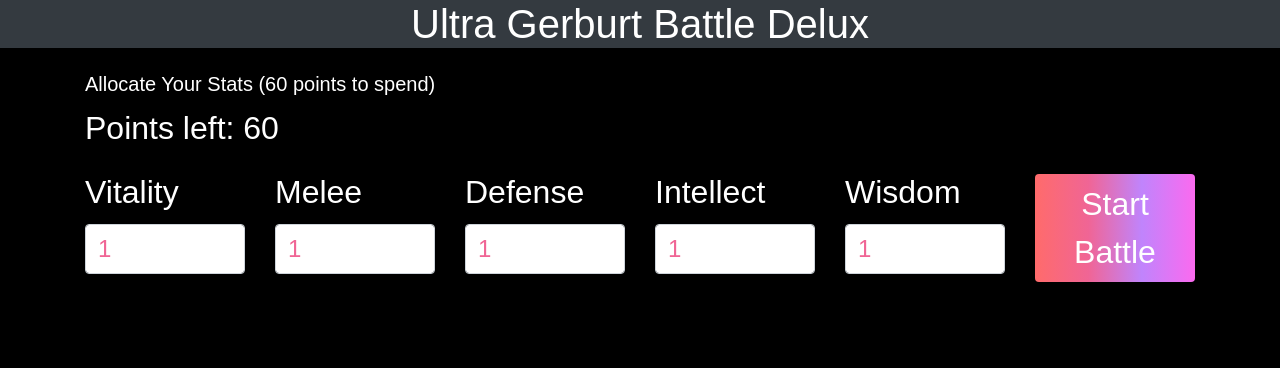
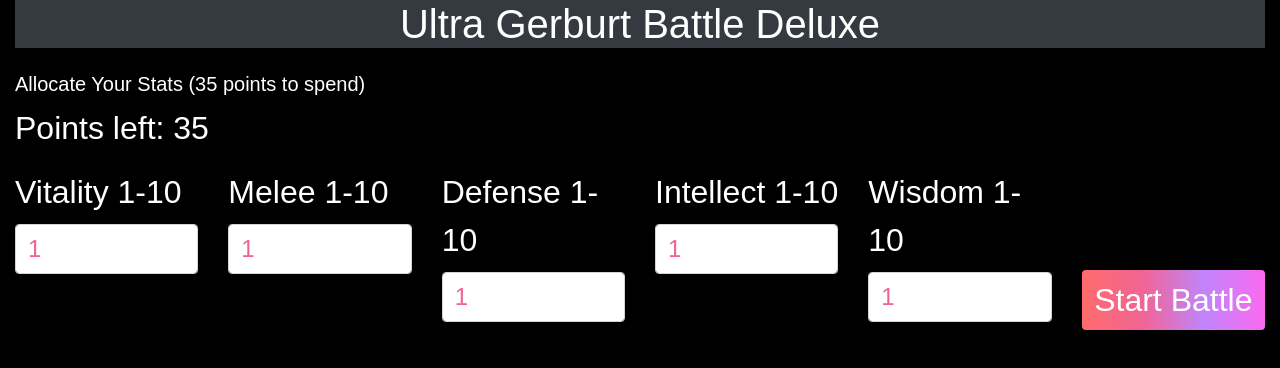
Before and after one commit to EdoubleU/Gerburt-JS-RPG-Battle, a plain HTML site: page index.html in a window 1280 px wide. Drawn offline with nearby package versions, Linux system fonts and the light colour scheme; a web font is replaced by a local one.

Commit message:
Update index.html

```diff
--- a/index.html
+++ b/index.html
@@ -16,6 +16,9 @@
       font-size: 2rem;
       font-weight: 400;
       font-style: normal;
+    }
+    .app-display{
+      height: 100vh
     }
     .form-control{
       font-size: 1.5rem;
@@ -52,37 +55,37 @@
     }
   </style>
 </head>
-<body>
-
+<body class>
+<div class="container-fluid app-display">
 <!-- Header -->
 <header class="bg-dark text-white text-center py-">
-  <h1>Ultra Gerburt Battle Delux</h1>
+  <h1>Ultra Gerburt Battle Deluxe</h1>
 </header>
 
-<div class="container my-4">
+<div class=" my-4">
   <!-- Stat Allocation Section -->
   <div id="stat-allocation" class="mb-4">
-    <h5>Allocate Your Stats (60 points to spend)</h5>
-    <p>Points left: <span id="points-left">60</span></p>
-    <div class="row mb-2">
+    <h5>Allocate Your Stats (35 points to spend)</h5>
+    <p>Points left: <span id="points-left">35</span></p>
+    <div class=" row mb-2">
       <div class="col-md-2">
-        <label for="vitality">Vitality</label>
+        <label for="vitality">Vitality 1-10</label>
         <input type="number" id="vitality" class="form-control stat-input" min="1" max="10" value="1">
       </div>
       <div class="col-md-2">
-        <label for="melee">Melee</label>
+        <label for="melee">Melee 1-10</label>
         <input type="number" id="melee" class="form-control stat-input" min="1" max="10" value="1">
       </div>
       <div class="col-md-2">
-        <label for="defense">Defense</label>
+        <label for="defense">Defense 1-10</label>
         <input type="number" id="defense" class="form-control stat-input" min="1" max="10" value="1">
       </div>
       <div class="col-md-2">
-        <label for="intellect">Intellect</label>
+        <label for="intellect">Intellect 1-10</label>
         <input type="number" id="intellect" class="form-control stat-input" min="1" max="10" value="1">
       </div>
       <div class="col-md-2">
-        <label for="wisdom">Wisdom</label>
+        <label for="wisdom">Wisdom 1-10</label>
         <input type="number" id="wisdom" class="form-control stat-input mb-4" min="1" max="10" value="1">
       </div>
       <div class="col-md-2 d-flex align-items-end">
@@ -137,22 +140,22 @@
 
     <!-- Third Row: Action Buttons -->
     <div class="row mb-2">
-      <div class="col-sm-6">
+      <div class="col-md-6 col-sm-2">
         <button id="attack-btn" class="btn btn-danger btn-block mb-2">Attack</button>
       </div>
-      <div class="col-sm-6">
+      <div class="col-md-6 col-sm-2">
         <button id="defend-btn" class="btn btn-secondary btn-block mb-2">Defend</button>
       </div>
-      <div class="col-sm-6">
-        <button id="blast-btn" class="btn btn-warning btn-block mb-2">Energy Blast</button>
+      <div class="col-md-6 col-sm-2">
+        <button id="blast-btn" class="btn btn-warning btn-block mb-2">Blast</button>
       </div>
-      <div class="col-sm-6">
+      <div class=" col-md-6 col-sm-2">
         <button id="heal-btn" class="btn btn-success btn-block mb-2">Heal</button>
       </div>
-      <div class="col-sm-6">
+      <div class=" col-md-6 col-sm-2">
         <button id="wait-btn" class="btn btn-info btn-block mb-2">Wait</button>
       </div>
-      <div class="col-sm-6">
+      <div class=" col-md-6 col-sm-2">
         <button id="flee-btn" class="btn btn-dark btn-block mb-2">Flee</button>
       </div>
     </div>
```
